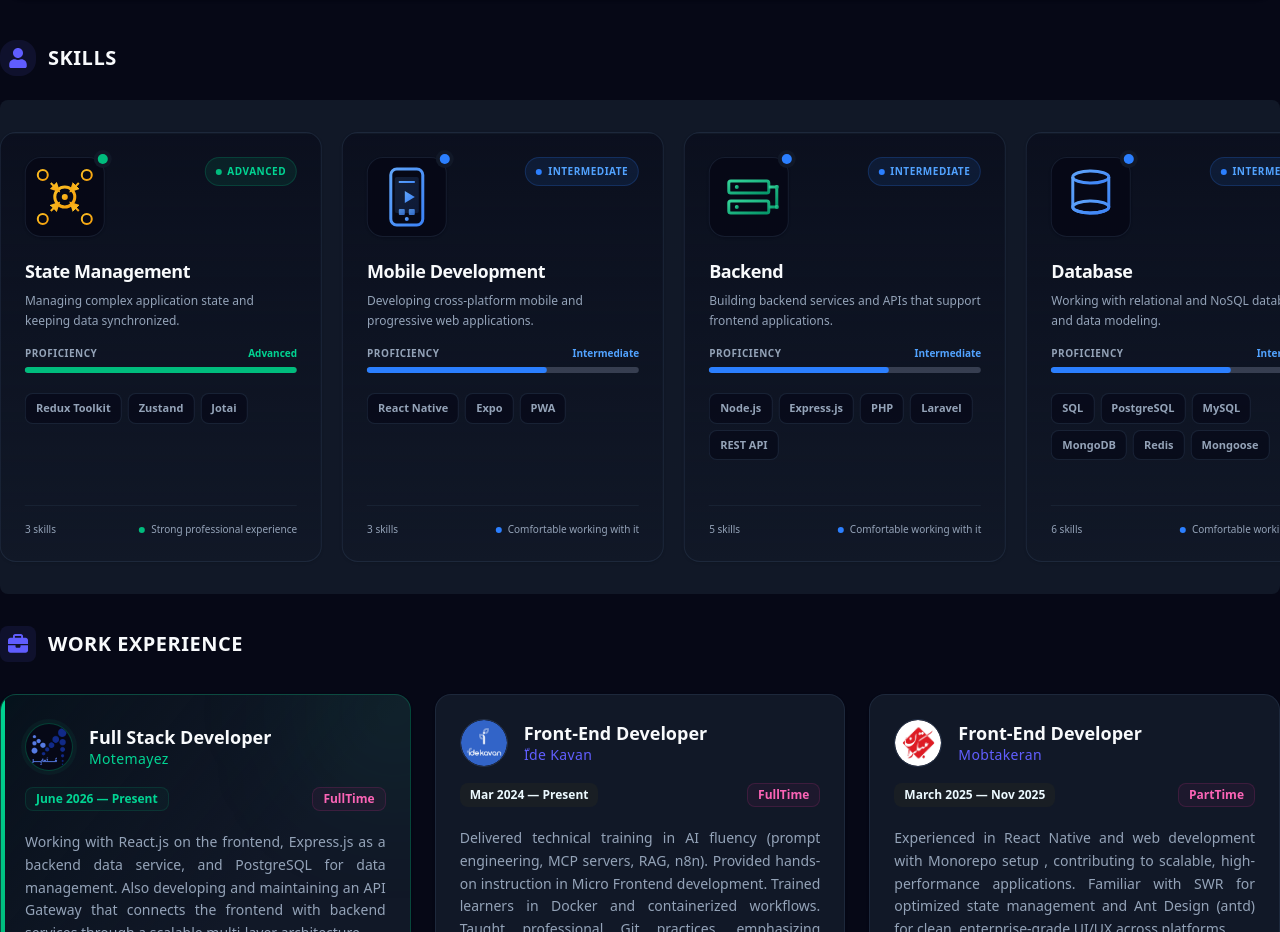
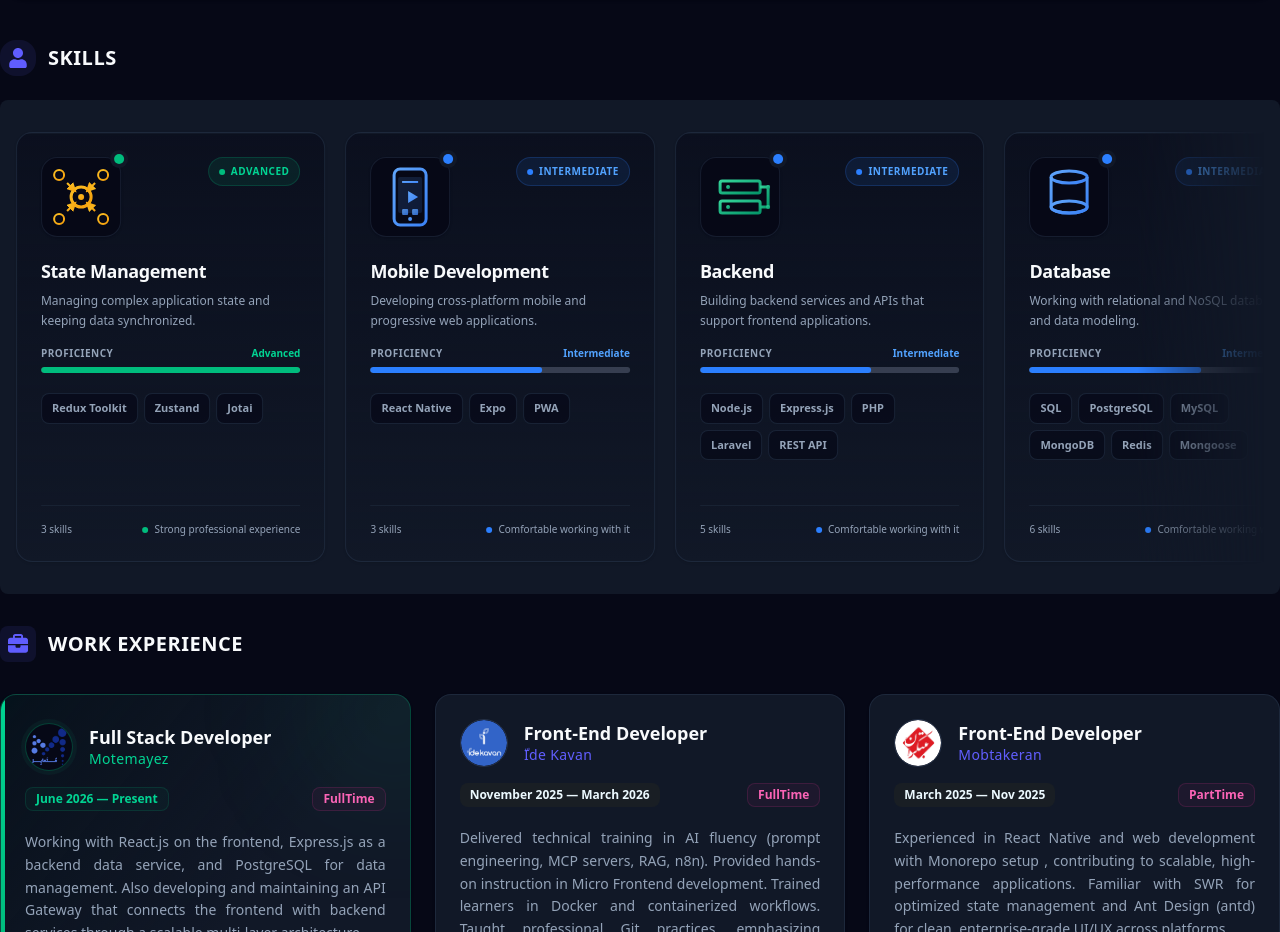
Before and after one commit to MohamadNosrati/portfolio, a Next.js app: page / in a window 1280 px wide. Shown: the part 1240-2172 px from the top of the page. Built offline with nearby package versions, Linux system fonts and the light colour scheme; no server answers.

Commit message:
change resume file - change skills style

```diff
--- a/components/home/Expereinces/index.tsx
+++ b/components/home/Expereinces/index.tsx
@@ -43,9 +43,9 @@ const experiences = [
     companyLogo: ideKavanImage?.src,
     companyName: "ّIde Kavan",
     role: "Front-End Developer",
-    startDate: "Mar 2024",
+    startDate: "November 2025",
     type: "FullTime",
-    endDate: "Present",
+    endDate: "March 2026",
     isFreelance: false,
     description: `Delivered technical training in AI fluency (prompt engineering, MCP
 servers, RAG, n8n).
--- a/components/home/Hero/index.tsx
+++ b/components/home/Hero/index.tsx
@@ -66,7 +66,7 @@ export default function Hero() {
               >
                 <Link
                   download={true}
-                  href="/files/mohamad-nst-resume.pdf"
+                  href="/files/Mohamad-nst-resume.pdf"
                   className="border-border hover:border-primary inline-flex h-14 items-center justify-center gap-3 rounded-xl border bg-white/5 sm:px-8 px-4 font-semibold transition-colors"
                 >
                   Resume
--- a/components/home/Skills/index.tsx
+++ b/components/home/Skills/index.tsx
@@ -367,9 +367,12 @@ export default function Skills() {
           Skills
         </h2>
       </div>
-      <div className="w-full bg-card rounded-lg">
+
+      <div className="w-full bg-card rounded-lg pr-4">
         <Swiper
           loop
+          slidesOffsetBefore={16}
+          slidesOffsetAfter={16}
           autoplay={{
             delay: 2000,
             pauseOnMouseEnter: true,
@@ -397,7 +400,7 @@ export default function Skills() {
               centeredSlides: true,
             },
           }}
-          className="w-full flex !items-stretch"
+          className="w-full flex !items-stretch swiper-fade-right"
           modules={[Autoplay]}
         >
           {data?.map((item) => (
--- a/public/globals.css
+++ b/public/globals.css
@@ -97,3 +97,22 @@ body {
 
   justify-content: space-between; /* Keeps footers/buttons perfectly aligned at the bottom */
 }
+
+
+.swiper-fade-right {
+  overflow-x: clip;
+  overflow-y: visible;
+
+  -webkit-mask-image: linear-gradient(
+    to right,
+    black 0%,
+    black 90%,
+    transparent 100%
+  );
+  mask-image: linear-gradient(
+    to right,
+    black 0%,
+    black 90%,
+    transparent 100%
+  );
+}
```
Also changed, not shown: 1 other file (tests, documents, lock files or other folders).
